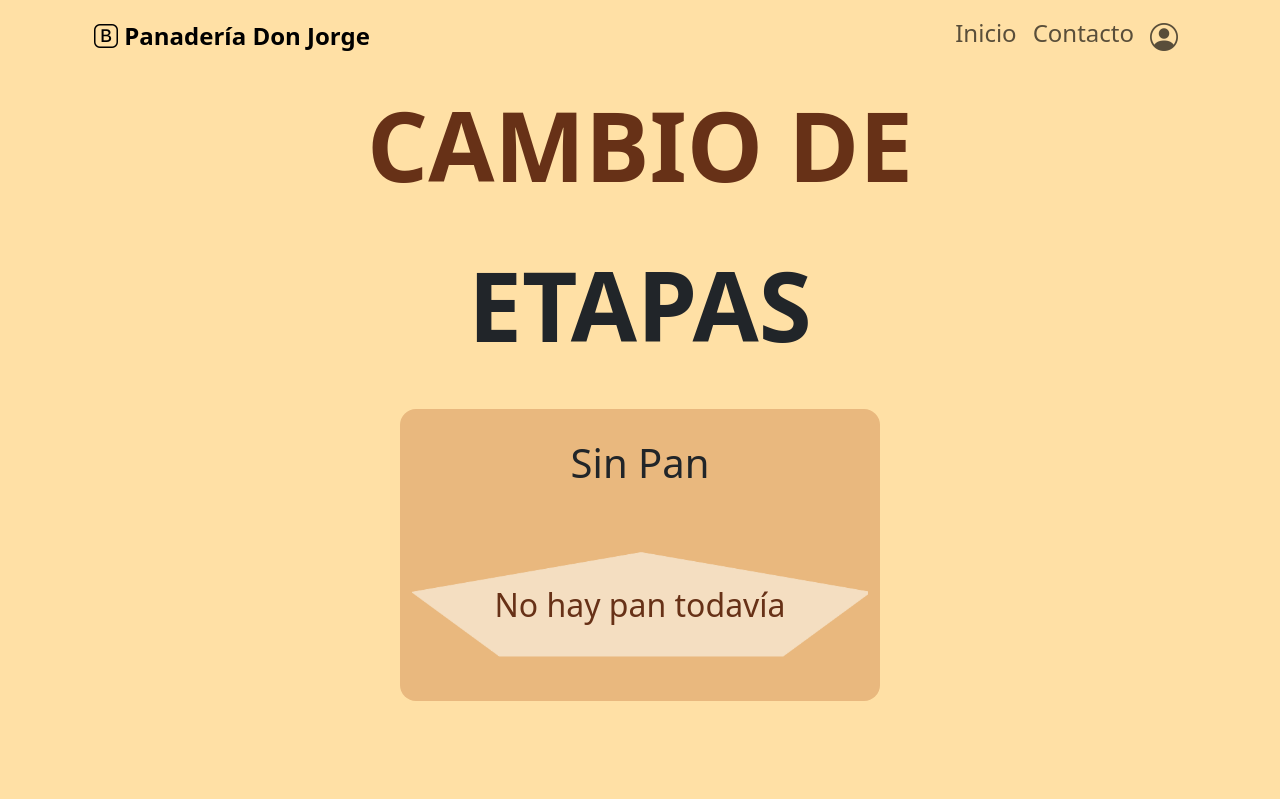
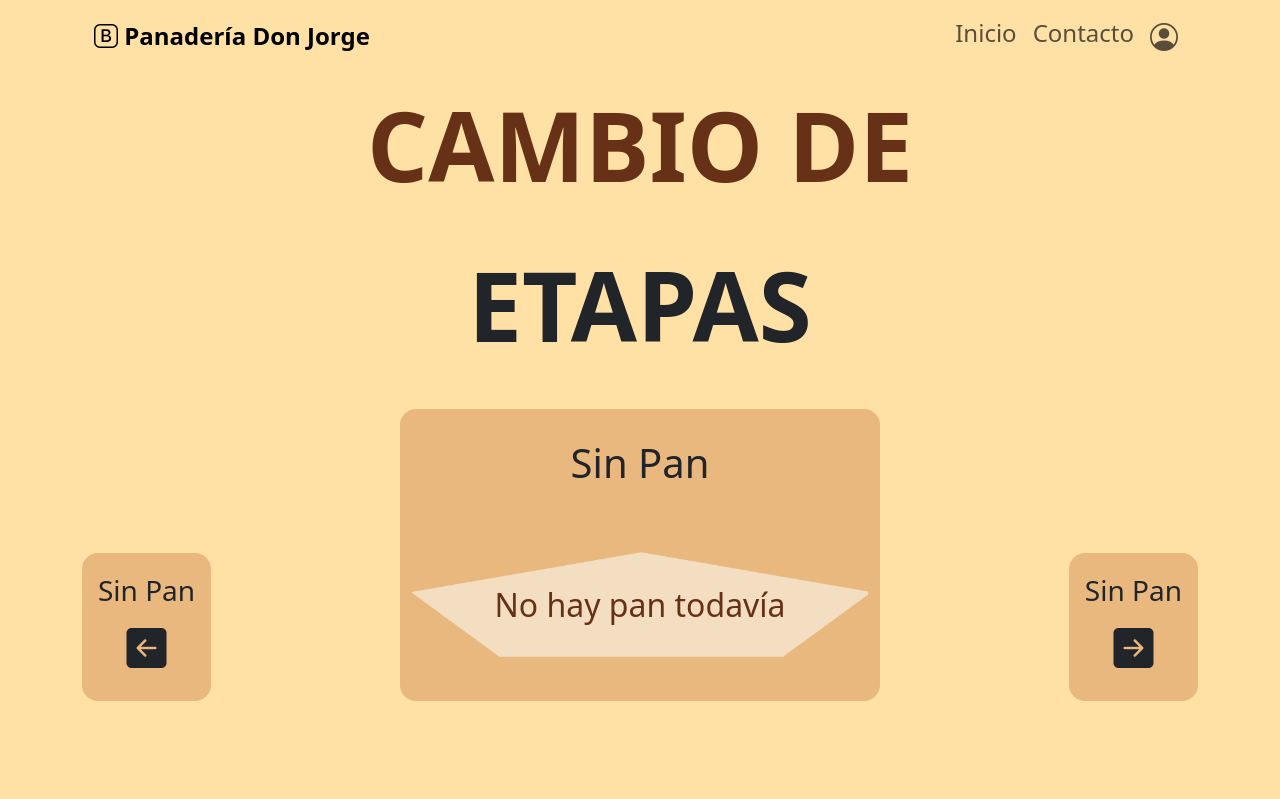
Before and after one commit to Felipefza/IngSoftware-Eva3, a Django app: page /administrador/administracion in a window 1280 px wide. Shown: the part 25-824 px from the top of the page. Run offline with Django 5.2, Linux system fonts and the light colour scheme; data comes from the database, SQL or seed files in the repository; both versions use the stored data as it was after the commit; some libraries are stand-ins or nearby versions.

Commit message:
añadi cambios

```diff
--- a/templates/administracion.html
+++ b/templates/administracion.html
@@ -20,7 +20,7 @@
         <!-- INICIO CSS -->
         <link rel="stylesheet" href="{% static 'css/inicio.css' %}">
     </head>
-    <body class="position-relative" style="background-color: #ffe0a5; height: 100vh; width: 100vw; overflow-x: hidden;">
+    <body class="position-relative" style="background-color: #ffe0a5; min-height: 100vh; min-width: 100vw; overflow-x: hidden;">
         <!--
             <div class="position-absolute" style="background-color: #673117; width: 60px; height: 300vh; rotate: -50deg;"></div>
         -->
@@ -34,22 +34,43 @@
             </div>
         </div>
 
-        <main class="container d-flex mt-3 w-100 text-center">
+        <main class="container d-flex align-items-end mt-3 w-100 text-center">
+
+            <div class="card border-0 rounded-4 p-3" style="background-color: #e9b87e; max-width: 10rem; max-height: 10rem;">
+                <p class="fs-3 mb-0">
+                    {{ estado_anterior.titulo_estado }}
+                </p>
+
+                <a href="#" class="btn stretched-link">
+                    <i class="bi bi-arrow-left-square-fill fs-1"></i>
+                </a>
+            </div>
+
             <div class="container rounded-4" style="background-color: #e9b87e; max-width: 30rem; max-height: 30rem;">
                 <p class="fs-1 mt-4">
                     {{ estado_activo.titulo_estado }}
                 </p>
 
                 <div class="container w-100  position-relative" style="min-height: 12rem;">
-                    <img class="position-absolute top-50 start-50 translate-middle img-fluid object-fit-contain"
+                    <img class="position-absolute top-50 start-50 translate-middle img-fluid object-fit-contain w-100"
                         src="{% static 'img/pentagono.png' %}" alt="Logo"
-                        style="max-width: 30rem; width: 100%; height: 10rem;"
+                        style="max-width: 30rem; max-height: 10rem;"
                     >
-                    <p class="fs-2 position-absolute top-50 start-50 translate-middle"
-                        style="color: #673117; max-width: 30rem; width: 100%;">
+                    <p class="fs-2 position-absolute top-50 start-50 translate-middle w-100"
+                        style="color: #673117; max-width: 30rem;">
                         {{ estado_activo.descripcion_estado }}
                     </p>
                 </div>
+            </div>
+
+            <div class="card border-0 rounded-4 p-3" style="background-color: #e9b87e; max-width: 10rem; max-height: 10rem;">
+                <p class="fs-3 mb-0">
+                    {{ estado_siguiente.titulo_estado }}
+                </p>
+
+                <a href="#" class="btn stretched-link">
+                    <i class="bi bi-arrow-right-square-fill fs-1"></i>
+                </a>
             </div>
         </main>
     </body>
```
Also changed, not shown: db.sqlite3.
